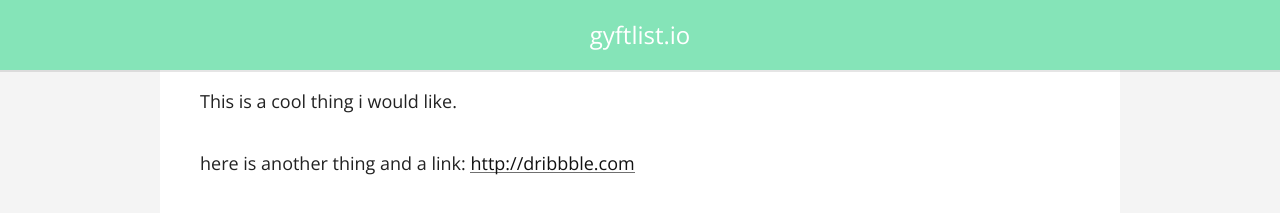
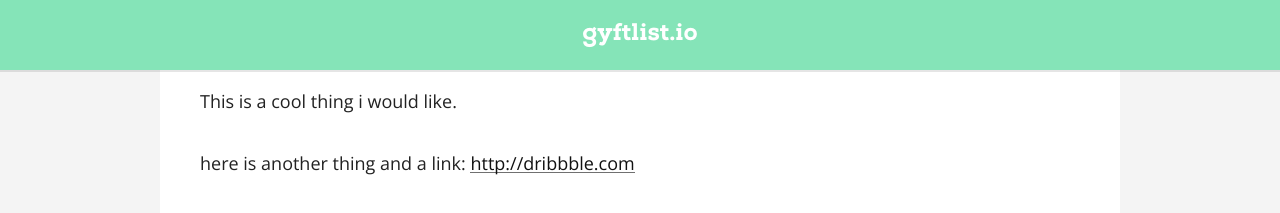
Before and after one commit to macorlett/gyftlist, a Jekyll site: the page built from index.md, in a window 1280 px wide. Shown: the top 213 px of the page. Built offline with Jekyll 4.4.1, drawn with Linux system fonts in a browser that asks for light colours; nearby versions of some CDN libraries; some web fonts are replaced; Markdown is read by kramdown in place of the engine named in the settings.

Commit message:
changed font location

```diff
--- a/_sass/_fonts.scss
+++ b/_sass/_fonts.scss
@@ -1,7 +1,7 @@
 @font-face {
 	font-family: 'Nexa Slab Heavy';
-	src: url('fonts/NexaSlabHeavy.eot');
-	src: local('☺'), url('fonts/NexaSlabHeavy.woff') format('woff'), url('fonts/NexaSlabHeavy.ttf') format('truetype'), url('fonts/NexaSlabHeavy.svg') format('svg');
+	src: url('../fonts/NexaSlabHeavy.eot');
+	src: local('☺'), url('../fonts/NexaSlabHeavy.woff') format('woff'), url('../fonts/NexaSlabHeavy.ttf') format('truetype'), url('../fonts/NexaSlabHeavy.svg') format('svg');
 	font-weight: normal;
 	font-style: normal;
 }
```
